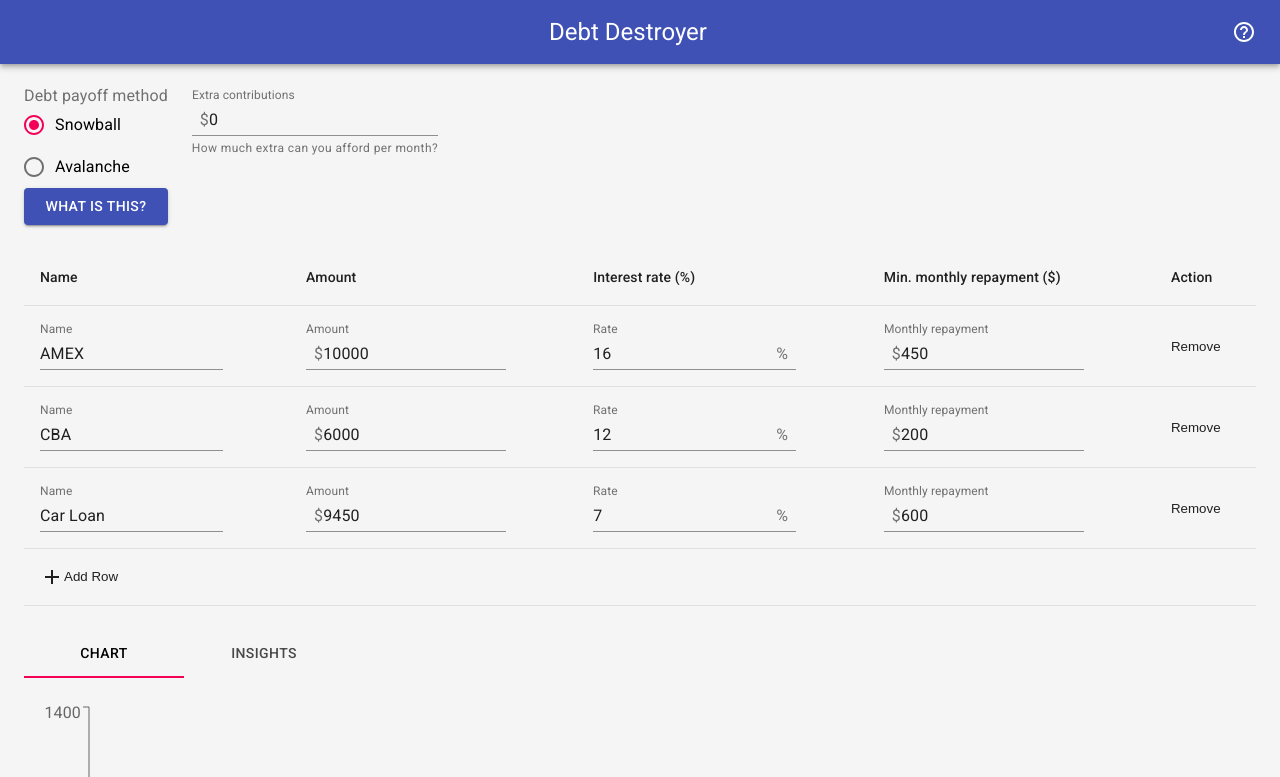
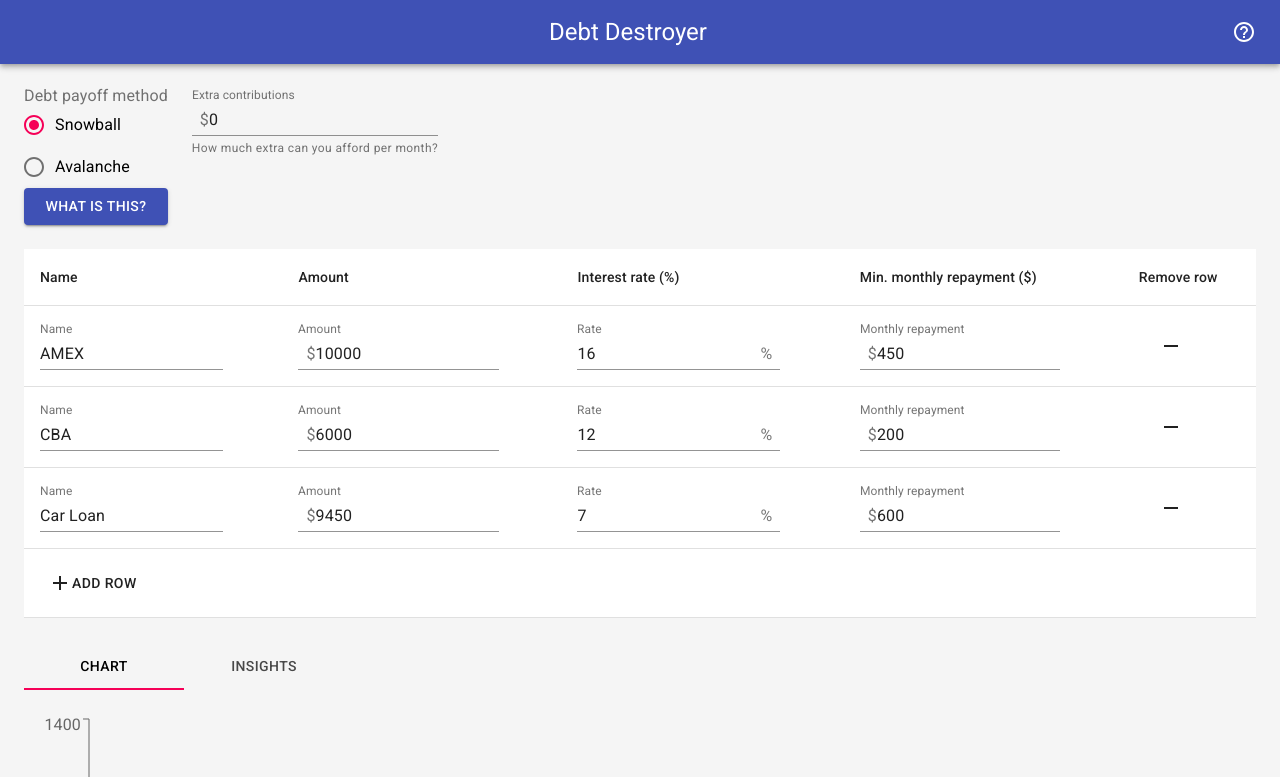
Before and after one commit to 3stacks/debt-destroyer, a React (Create React App) app: page / in a window 1280 px wide. Shown: the top 777 px of the page. Built offline with nearby package versions, Linux system fonts and the light colour scheme.

Commit message:
feat: update the debt table styling

```diff
--- a/src/components/debt-table/debt-table.tsx
+++ b/src/components/debt-table/debt-table.tsx
@@ -5,9 +5,11 @@ import TableBody from '@material-ui/core/TableBody';
 import TableCell from '@material-ui/core/TableCell';
 import TableHead from '@material-ui/core/TableHead';
 import AddIcon from '@material-ui/icons/Add';
+import DeleteIcon from '@material-ui/icons/Remove';
 import { IDebt } from '../app/app';
 import InputAdornment from '@material-ui/core/InputAdornment/InputAdornment';
 import TextField from '@material-ui/core/TextField/TextField';
+import Button from '@material-ui/core/Button';
 import ButtonBase from '@material-ui/core/ButtonBase';
 import nanoid from 'nanoid';
 import { IClasses } from '../../@types';
@@ -112,7 +114,7 @@ export default class DebtTable extends React.Component<IProps, IState> {
 						<TableCell>Amount</TableCell>
 						<TableCell>Interest rate (%)</TableCell>
 						<TableCell>Min. monthly repayment ($)</TableCell>
-						<TableCell>Action</TableCell>
+						<TableCell>Remove row</TableCell>
 					</TableRow>
 				</TableHead>
 				<TableBody>
@@ -175,13 +177,13 @@ export default class DebtTable extends React.Component<IProps, IState> {
 										/>
 									</TableCell>
 									<TableCell>
-										<ButtonBase
+										<Button
 											onClick={this.handleRowRemoveRequested(
 												id
 											)}
 										>
-											Remove
-										</ButtonBase>
+											<DeleteIcon />
+										</Button>
 									</TableCell>
 								</TableRow>
 							);
@@ -189,9 +191,9 @@ export default class DebtTable extends React.Component<IProps, IState> {
 					)}
 					<TableRow>
 						<TableCell colSpan={5}>
-							<ButtonBase onClick={this.handleNewRowRequested}>
+							<Button onClick={this.handleNewRowRequested}>
 								<AddIcon /> Add Row
-							</ButtonBase>
+							</Button>
 						</TableCell>
 					</TableRow>
 				</TableBody>
--- a/src/components/debt-table/index.ts
+++ b/src/components/debt-table/index.ts
@@ -1,10 +1,11 @@
 import Component from './debt-table';
 import { withStyles } from '@material-ui/core/styles';
 
-const styles = {
+const styles = theme => ({
 	root: {
-		marginBottom: 24
+		marginBottom: 24,
+		backgroundColor: theme.palette.background.paper
 	}
-};
+});
 
 export default withStyles(styles)(Component);
```
